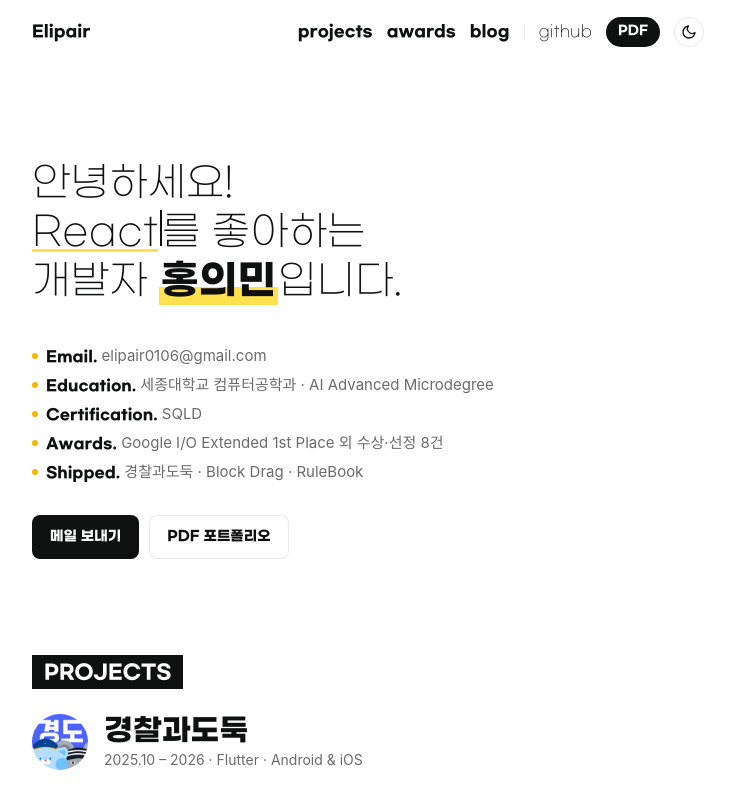
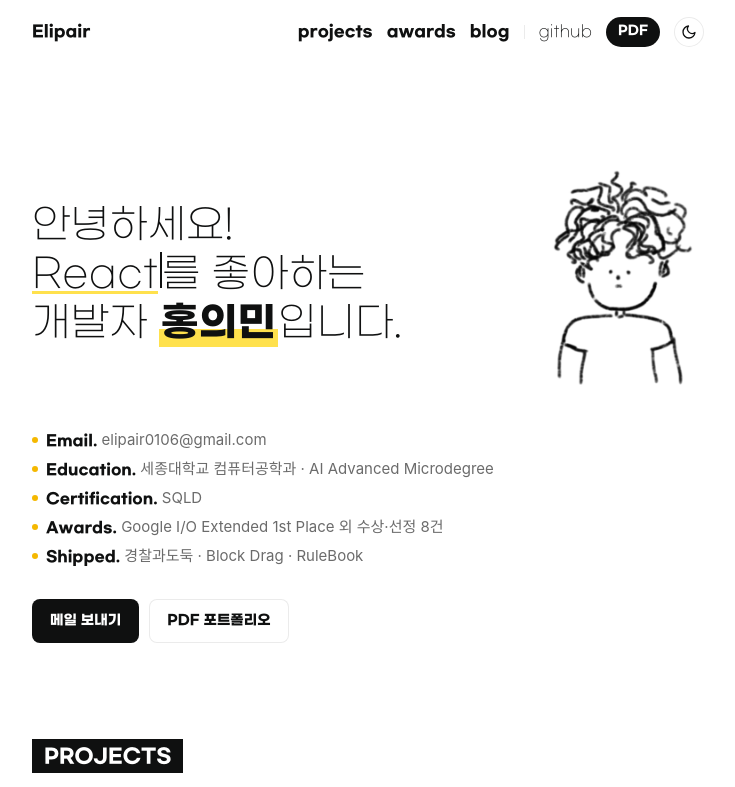
Before and after one commit to EM-H20/EM-H20.github.io, a Next.js app: page / in a window 1280 px wide. Shown: the top 787 px of the page, without its empty margins (272-1007 px from the left). Built offline with nearby package versions, Linux system fonts and the light colour scheme; a web font is replaced by a local one.

Commit message:
feat: add the profile illustration beside the hero greeting
Transparent line art derived from profile.JPG; strokes invert in dark mode.

Claude-Session: https://claude.ai/code/session_01F2XuCryd8mU6U6vz2k6BML

```diff
--- a/src/app/globals.css
+++ b/src/app/globals.css
@@ -40,6 +40,16 @@
     --inverted: #ededed;
     --on-inverted: #0f1010;
     --highlight: rgb(255 225 77 / 0.35);
+  }
+}
+
+/* Black line art (profile illustration): light strokes in dark mode. */
+:root[data-theme="dark"] .invert-in-dark {
+  filter: invert(1);
+}
+@media (prefers-color-scheme: dark) {
+  :root:not([data-theme="light"]) .invert-in-dark {
+    filter: invert(1);
   }
 }
 
--- a/src/components/sections/Hero.tsx
+++ b/src/components/sections/Hero.tsx
@@ -1,3 +1,4 @@
+import Image from "next/image";
 import { Button } from "@/components/ui/Button";
 import { Container } from "@/components/ui/Container";
 import { Highlight } from "@/components/ui/Highlight";
@@ -11,6 +12,7 @@ export function Hero() {
   return (
     <Container className="pt-16 pb-12 md:pt-24">
       <h1 className="sr-only">{`안녕하세요! ${hero.words[0]}를 좋아하는 개발자 ${hero.name}입니다.`}</h1>
+      <div className="flex flex-col-reverse gap-6 sm:flex-row sm:items-center sm:justify-between">
         <p aria-hidden="true" className="font-display text-greet font-light text-fg">
           <span className="block whitespace-nowrap">안녕하세요!</span>
           <span className="block whitespace-nowrap">
@@ -24,6 +26,15 @@ export function Hero() {
             입니다.
           </span>
         </p>
+        <Image
+          src="/images/profile-illustration.png"
+          alt=""
+          width={360}
+          height={518}
+          loading="eager"
+          className="invert-in-dark w-20 shrink-0 sm:w-40"
+        />
+      </div>
       <InfoLines lines={heroInfo()} className="mt-9" />
       <div className="mt-7 flex flex-wrap gap-2.5">
         <Button href={links.email.href}>메일 보내기</Button>
```
Also changed, not shown: public/images/profile-illustration.png (added). Lines whose indentation alone changed are shown as unchanged.
